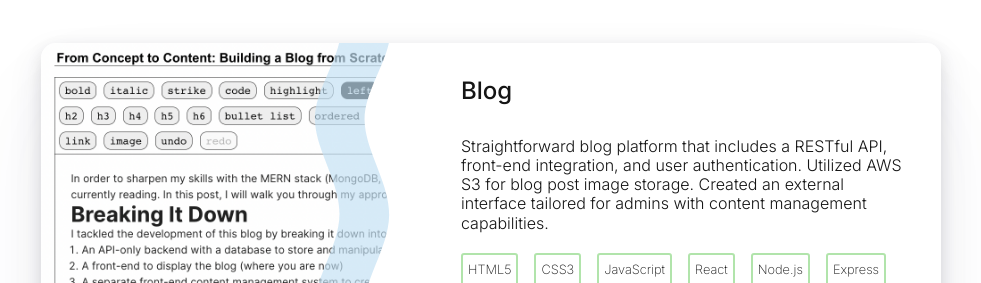
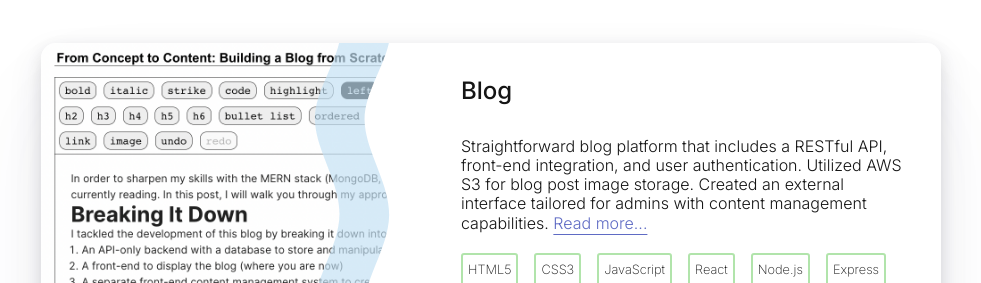
Before and after one commit to kristenmazza/portfolio, a React (Vite) app: page / in a window 1280 px wide. Shown: the part 1140-1423 px from the top of the page, without its empty margins (149-1130 px from the left). Built offline with nearby package versions, Linux system fonts and the light colour scheme.

Commit message:
Add read more link option to projects

```diff
--- a/src/components/Project.jsx
+++ b/src/components/Project.jsx
@@ -9,6 +9,7 @@ export default function Project({
   projectTechnologies,
   urlLive,
   urlSource,
+  urlReadMore,
 }) {
   const openInNewTab = (url) => {
     const newWindow = window.open(url, '_blank', 'noopener,noreferrer');
@@ -31,7 +32,19 @@ export default function Project({
       <div className={styles.projectBackground}></div>
       <div className={styles.projectDetails}>
         <h3>{projectName}</h3>
-        <p>{projectDescription}</p>
+        <p>
+          <span className={styles.projectDescription}>
+            {projectDescription}
+          </span>
+          {urlReadMore ? (
+            <span className={styles.readMore}>
+              &nbsp;
+              <a href={urlReadMore}>Read more...</a>
+            </span>
+          ) : (
+            ''
+          )}
+        </p>
         <div className={styles.technologies}>{technologies}</div>
         <div className={styles.previews}>
           <button className={styles.demoButton} onClick={onClickUrl(urlLive)}>
@@ -75,7 +88,8 @@ Project.propTypes = {
   alt: PropTypes.string,
   projectName: PropTypes.string,
   projectDescription: PropTypes.string,
-  projectTechnologies: PropTypes.arr,
+  projectTechnologies: PropTypes.array,
   urlLive: PropTypes.string,
   urlSource: PropTypes.string,
+  urlReadMore: PropTypes.string,
 };
--- a/src/components/Projects.jsx
+++ b/src/components/Projects.jsx
@@ -23,7 +23,10 @@ export default function Projects() {
             'MongoDB',
           ]}
           urlLive={'https://blog.kristenmazza.dev'}
-          urlSource={'https://github.com/kristenmazza/blog-client'}
+          urlSource={'https://github.com/kristenmazza/blog-api'}
+          urlReadMore={
+            'https://blog.kristenmazza.dev/posts/from-concept-to-content-building-a-blog-from-scratch'
+          }
         />
 
         <Project
--- a/src/components/Projects.module.css
+++ b/src/components/Projects.module.css
@@ -40,6 +40,19 @@
   display: flex;
   flex-direction: column;
   gap: 20px;
+
+  .readMore {
+    & a {
+      color: #5f6bc4;
+      text-underline-offset: 5px;
+      text-decoration: underline;
+      text-decoration-thickness: 1px;
+    }
+
+    & a:hover {
+      color: #7583ea;
+    }
+  }
 }
 
 .projectDetails > h3 {
```
